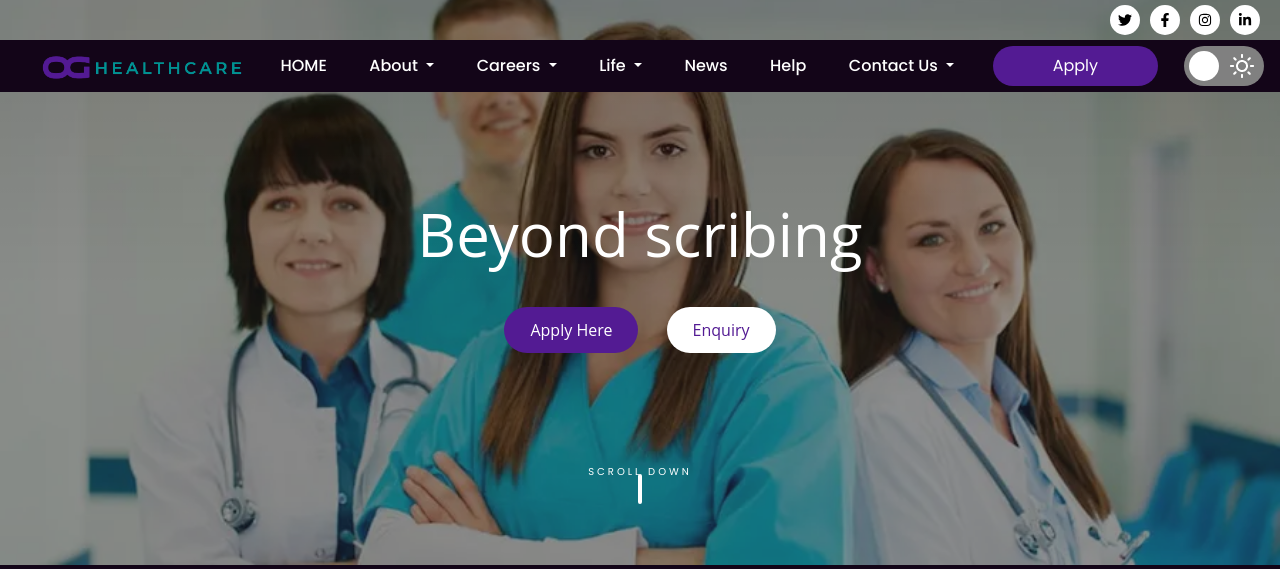
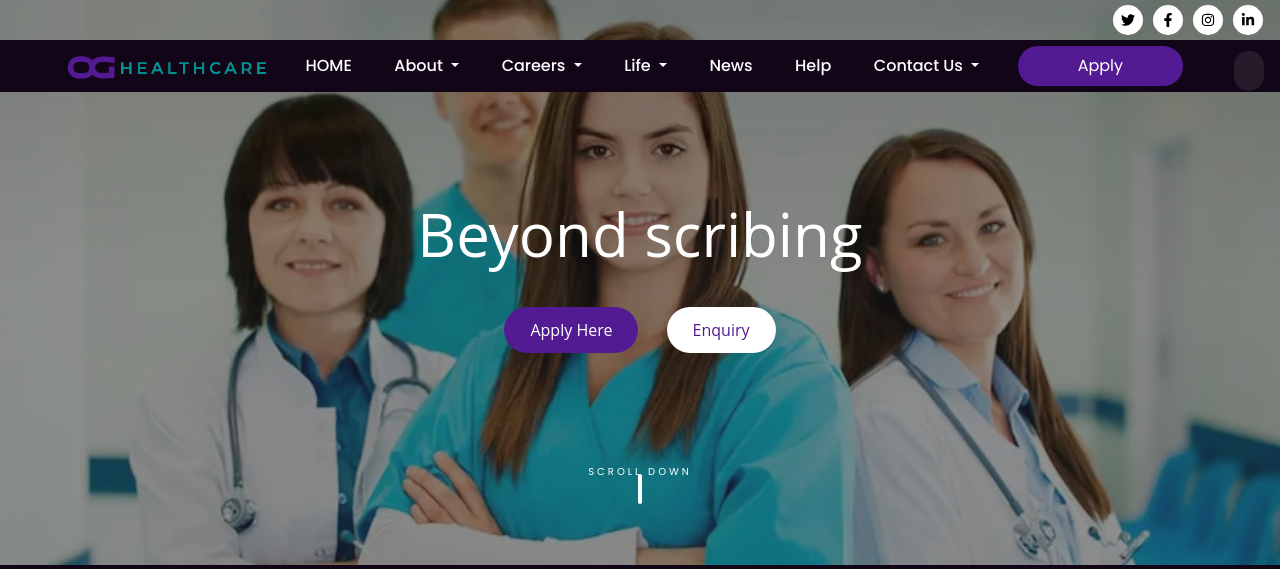
Before and after one commit to vibilk/oghealthcaredev, a PHP site: page / in a window 1280 px wide. Shown: the top 569 px of the page. Run offline with PHP 8.4, Linux system fonts and the light colour scheme.

Commit message:
Redesign dark mode

```diff
--- a/assets/css/main.css
+++ b/assets/css/main.css
@@ -133,9 +133,10 @@
 .theme_mode label {
 	cursor: pointer;
 	text-indent: -9999px;
-	width: 80px;
+	/* width: 80px; */
+    width: 40px;
     height: 40px;
-	background: grey;
+	background: #8080802e;
 	display: block;
 	border-radius: 100px;
 	position: relative;
@@ -148,7 +149,7 @@
 	left: 5px;
 	width: 30px;
     height: 30px;
-	background: #fff;
+	/* background: #fff; */
 	border-radius: 90px;
 	transition: 0.3s;
     z-index: 5;
@@ -158,34 +159,63 @@
 	background: #531b93;
 }
 
-.theme_mode input:checked + label:after {
+/* .theme_mode input:checked + label:after {
 	left: calc(100% - 5px);
 	transform: translateX(-100%);
+} */
+.theme_mode{
+    width: 30px;
+    height: 30px;
+}
+.theme_mode img{
+    width: 30px;
+    height: 30px;
+    display: flex;
+    align-items: center;
+    justify-content: center;
+    position: absolute;
+    transition: all .5s;
+
+}
+.dark_mode{
+    opacity: 0;
+}
+.pressed .dark_mode{
+    opacity: 1 !important;
+    transform: rotate(360deg);
+    transition: all .5s;
+}
+.pressed .light_mode{
+    opacity: 0 !important;
+    transform: rotate(360deg);
+    transition: all .5s;
 }
 
 .theme_mode label:active:after {
 	width: 45px;
 }
-.theme_mode::before{
+/* .theme_mode::before{
     content: "";
-    background: url("../images/sun.png") no-repeat;
-    position: absolute;
-    right: 6px;
+    background: url("../images/sun.svg") no-repeat;
+    position: absolute;
+    right: 7px;
+    opacity: 0;
     top: 8px;
-    width: 28px;
-    height: 28px;
+    width: 25px;
+    height: 25px;
     z-index: 1;
 }
 .theme_mode::after{
     content: "";
-    background: url("../images/moon.png") no-repeat;
-    position: absolute;
-    left: 10px;
-    top: 10px;
-    width: 28px;
-    height: 28px;
+    background: url("../images/moon.svg") no-repeat;
+    opacity: 1;
+    position: absolute;
+    right: 7px;
+    top: 8px;
+    width: 25px;
+    height: 25px;
     z-index: 1;
-}
+} */
 
 
 @keyframes zoom-in-zoom-out {
@@ -425,7 +455,7 @@
     justify-content: flex-end;
     column-gap: 10px;
     margin: 0;
-    padding: 5px 8px;
+    padding: 5px 5px;
 }
 
 .social_media li a {
```
